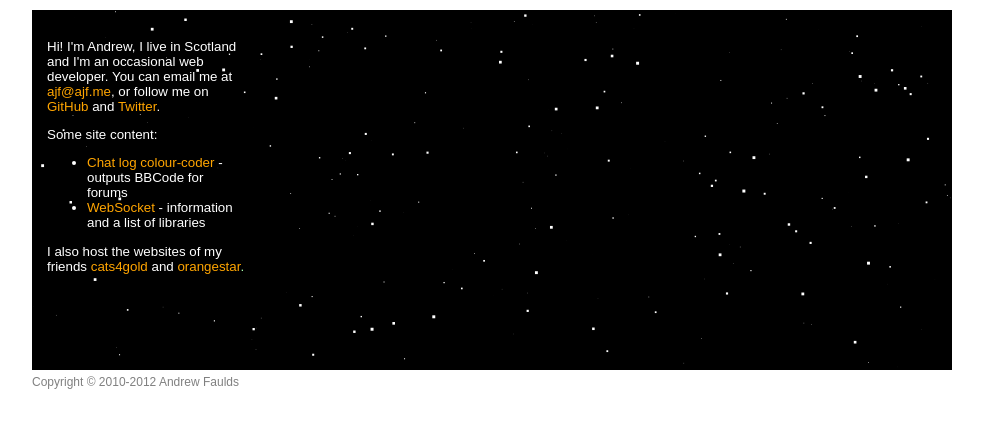
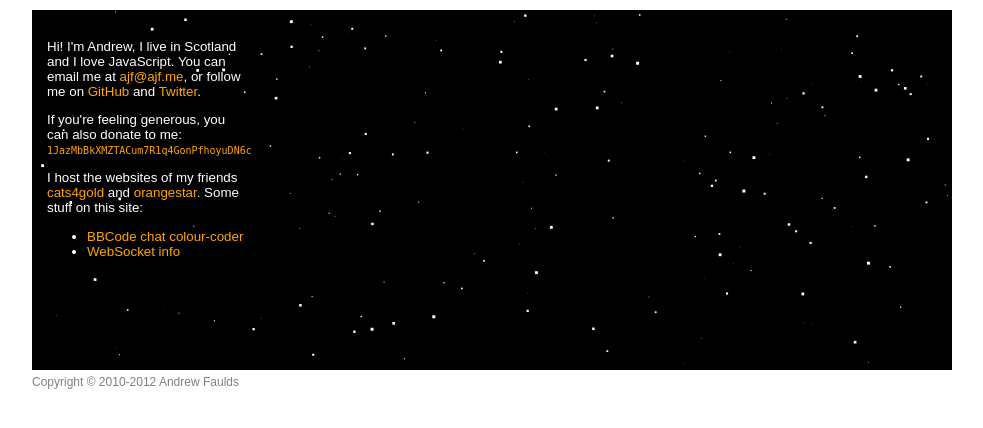
Before and after one commit to digideskio/ajf.me, a PHP site: page / in a window 1280 px wide. Shown: the part 76-504 px from the top of the page, without its empty margins (148-1131 px from the left). Run offline with PHP 8.4, Linux system fonts and the light colour scheme.

Commit message:
Bitcoin! Yet another reshuffle!

```diff
--- a/htdocs/index.html
+++ b/htdocs/index.html
@@ -13,13 +13,13 @@
     </header>
     <article>
         <div id=stars-superimpose>
-            <p>Hi! I'm Andrew, I live in Scotland and I'm an occasional web developer. You can email me at <a href="mailto:ajf@ajf.me">ajf@ajf.me</a>, or follow me on <a href="https://github.com/TazeTSchnitzel/">GitHub</a> and <a href="https://twitter.com/TazeTSchnitzel">Twitter</a>.
-            <p>Some site content:</p>
+            <p>Hi! I'm Andrew, I live in Scotland and I love JavaScript. You can email me at <a href="mailto:ajf@ajf.me">ajf@ajf.me</a>, or follow me on <a href="https://github.com/TazeTSchnitzel/">GitHub</a> and <a href="https://twitter.com/TazeTSchnitzel">Twitter</a>.</p>
+            <p>If you're feeling generous, you can also donate to me: <a href="bitcoin:1JazMbBkXMZTACum7R1q4GonPfhoyuDN6c?label=Andrew+Faulds+(ajf.me)+Donation" class=bitcoin>1JazMbBkXMZTACum7R1q4GonPfhoyuDN6c</a></p>
+            <p>I host the websites of my friends <a href="http://cats4gold.net">cats4gold</a> and <a href="http://orangestar.ajf.me">orangestar</a><a href=# id=whoosh title=whoosh>.</a> Some stuff on this site:</p>
             <ul>
-                <li><a href=/colourcode>Chat log colour-coder</a> - outputs BBCode for forums
-                <li><a href=/websocket>WebSocket</a> - information and a list of libraries
+                <li><a href=/colourcode>BBCode chat colour-coder</a>
+                <li><a href=/websocket>WebSocket info</a>
             </ul>
-            <p>I also host the websites of my friends <a href="http://cats4gold.net">cats4gold</a> and <a href="http://orangestar.ajf.me">orangestar</a><a href=# id=whoosh>.</a>
         </div>
         <canvas id=stars width=720 height=360><img src=stars-placeholder.png alt="Flying stars"></canvas>
     </article>
--- a/htdocs/style.css
+++ b/htdocs/style.css
@@ -55,6 +55,11 @@ a#whoosh {
     color: #afa;
 }
 
+.bitcoin {
+    font-family: monospace;
+    font-size: 75%;
+}
+
 footer {
     font-size: 9pt;
     color: gray;
```
